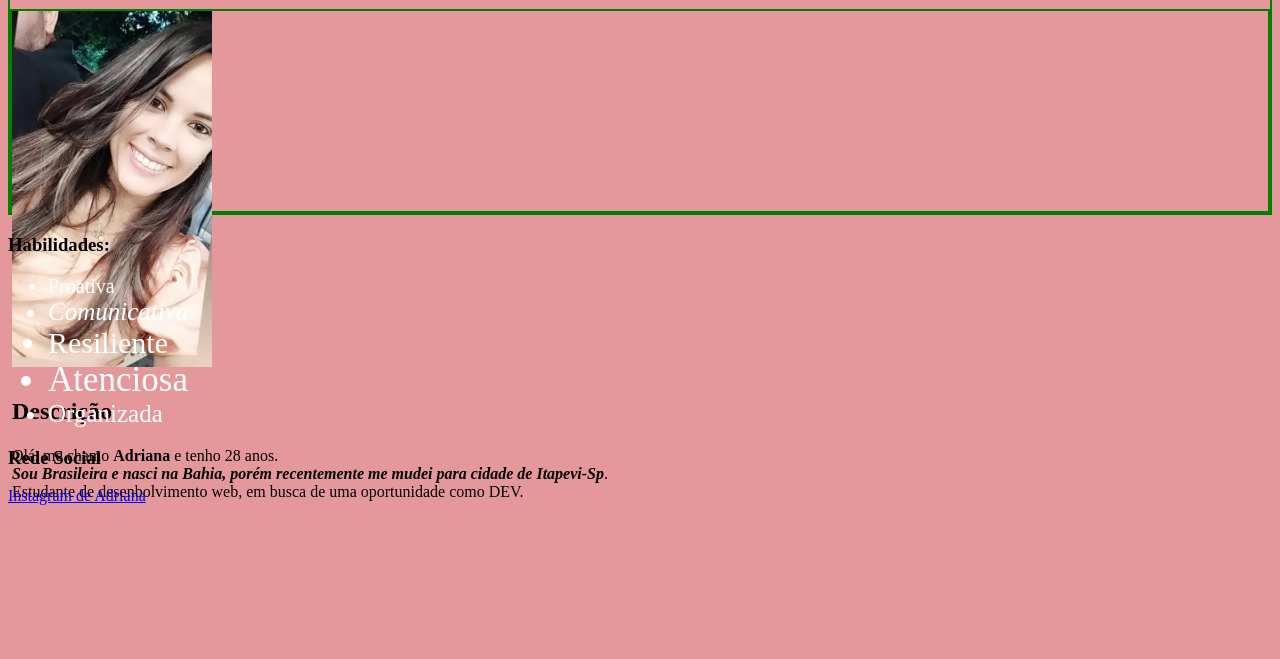
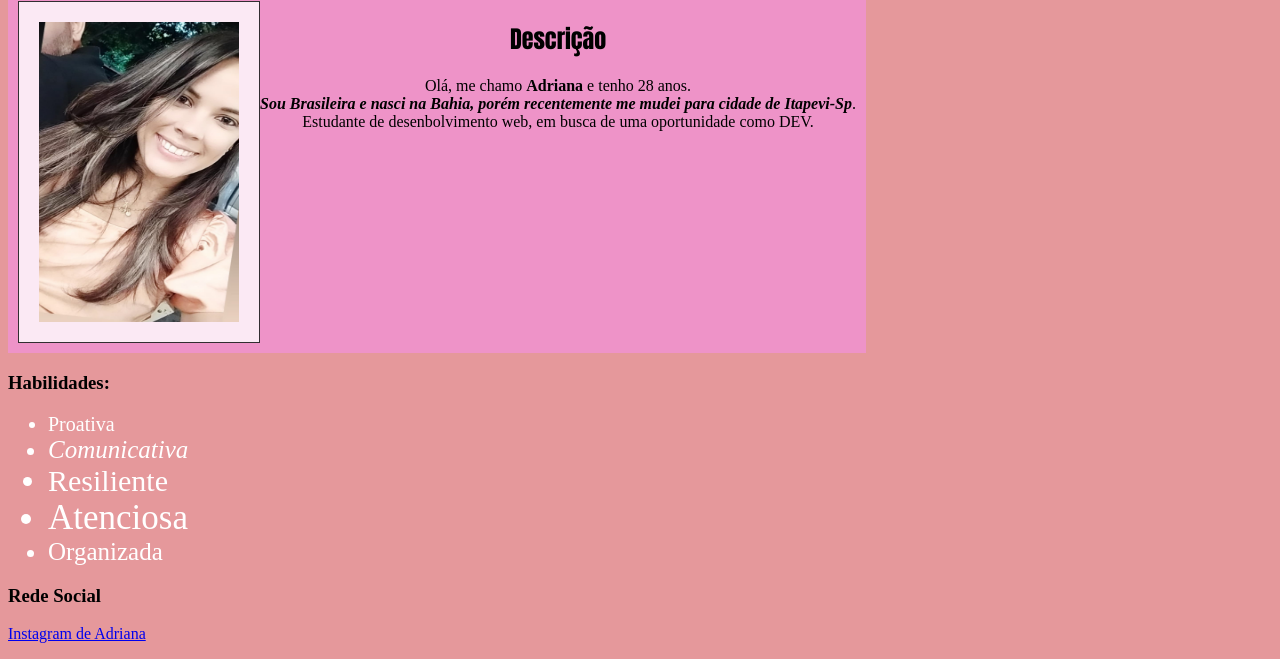
Before and after one commit to Adri92b/Adri92b.github.io, a plain HTML site: page index.html in a window 1280 px wide. Shown: the part 221-880 px from the top of the page. Before the commit the page ends 800 px from the top, so only its background shows below. Drawn offline with Linux system fonts and the light colour scheme.

Commit message:
Adicionou posicionamento ao Html

```diff
--- a/index.html
+++ b/index.html
@@ -1,12 +1,14 @@
 <!DOCTYPE html>
 <html lang="pt-br">
+
 <head>
 
   <meta charset="UTF-8">
   <title>PortifólioDeAdriana</title>
-   <link rel="stylesheet"  href="/style.css">
+  <link href="./style.css" rel="stylesheet">
 
 </head>
+
 <body>
   <p>
   <h4>Índice</h4>
@@ -18,25 +20,32 @@
       <li><a href="#texto4">Rede Social</a></li>
     </ul>
   </nav>
+  </p>
 
-      </p>
-      <div>
   <h1 class="meu-nome">Adriana Barreto</h1>
+
+  <div class="container">
+
+    <br>
     <div class="imagem-conteudo">
       <img src="fotos.img/adrianafoto.jpeg" alt="Foto de Adriana" width="200px" id="minha-foto">
-        </p>
-        <p>
+    </div>
+
+    <div class="grid-descricao">
       <h2>
-          <strong class="descrição" ></strong><a name="texto2">Descrição </a></strong>
+        <strong class="descrição"><a class="texto2">Descrição</a></strong>
       </h2>
-          Olá, me chamo <strong>Adriana</strong> e tenho 28 anos.<br> <i class="ondemoro">Sou Brasileira e nasci na Bahia,
+      <p>Olá, me chamo <strong>Adriana</strong> e tenho 28 anos.<br><i class="ondemoro">Sou Brasileira e nasci na Bahia,
           porém recentemente me mudei para cidade de Itapevi-Sp</i>.<br> Estudante de desenbolvimento web,
         em busca de uma oportunidade como DEV.
       </p>
+
     </div>
+
   </div>
+
   <p>
-        <h3><a name ="texto3">Habilidades: </h3>
+    <h3><strong class="habilidades"><a class="texto3">Habilidades:</a></strong></h3>
     <ul class="ul">
       <li class="proatividade">Proativa</li>
       <li class="comunicar"><em>Comunicativa</em></li>
@@ -45,12 +54,12 @@
       <li class="organização">Organizada</li>
     </ul>
     </p>
+
   <p>
   <h3><a name="texto4">Rede Social</h3>
   <a href="https://instagram.com/adri.barretto?igshid=zan466sdhg9v" target="_blank">Instagram de Adriana</a>
-
   </p>
 
+</body>
 
-  </body>
 </html>
--- a/style.css
+++ b/style.css
@@ -1,50 +1,60 @@
-<style>
-      .meu-nome{
+.container {
+  display: inline-grid;
+  grid-template-columns: auto auto auto;
+  grid-template-rows: 2fr;
+  background-color: #ee93c8;
+  padding: 10px;
+}
+.grid-descricao {
+  border: none;
+  text-align: center;
+}
+.descrição {
+  text-align: center;
+  font-family: Impact, Haettenschweiler, "Arial Narrow Bold", sans-serif;
+}
+.habilidades {
+  border: none;
+}
+
+.imagem-conteudo {
+  background-color: rgba(255, 255, 255, 0.8);
+  border: 1px solid rgba(0, 0, 0, 0.8);
+  padding: 20px;
+  font-size: 30px;
+  text-align: center;
+}
+.meu-nome {
+  text-align: center;
   font-family: initial;
 }
-      .descrição{
-        font-family: Impact, Haettenschweiler, 'Arial Narrow Bold', sans-serif;
-       }
-      .ondemoro{
+.ondemoro {
   font-weight: 800;
   font-style: italic;
   text-decoration-line: initial;
 }
-       .ul{
+.ul {
   color: #fff;
 }
-       .proatividade{
+.proatividade {
   font-size: 20px;
 }
-       .comunicar{
+.comunicar {
   font-size: 25px;
 }
-         .resiliência{
+.resiliência {
   font-size: 30px;
 }
-         .atenção{
+.atenção {
   font-size: 35px;
 }
-         .organização{
+.organização {
   font-size: 25px;
 }
-
-        body{
+body {
   background-color: #e5989b;
 }
-
-        #miha-foto{
+#minha-foto {
   float: left;
   height: 300px;
 }
-        .imagem-conteudo{
-            height: 200px;
-        }
-
-
-        div{
-            border: 2px solid green;
-        }
-
-
-</style>
```
Lines whose indentation alone changed are shown as unchanged.
